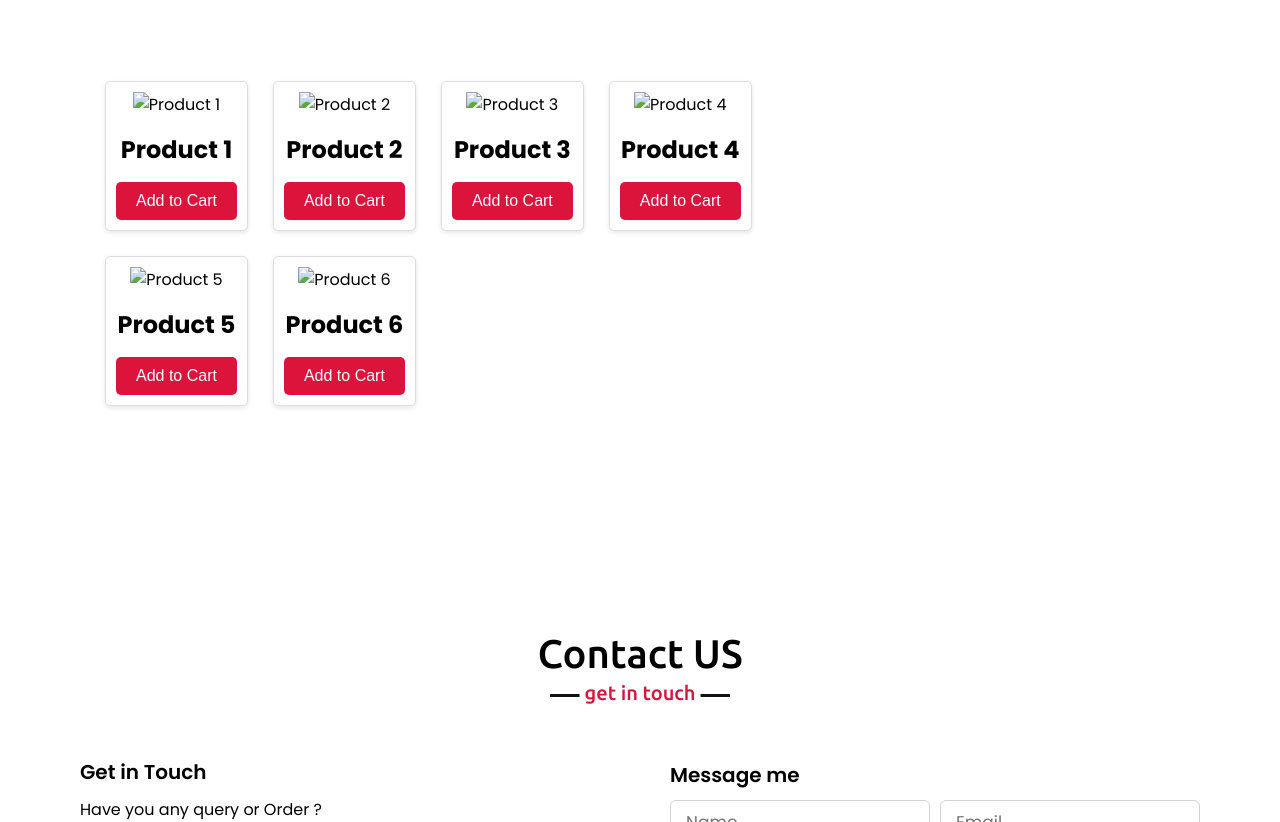
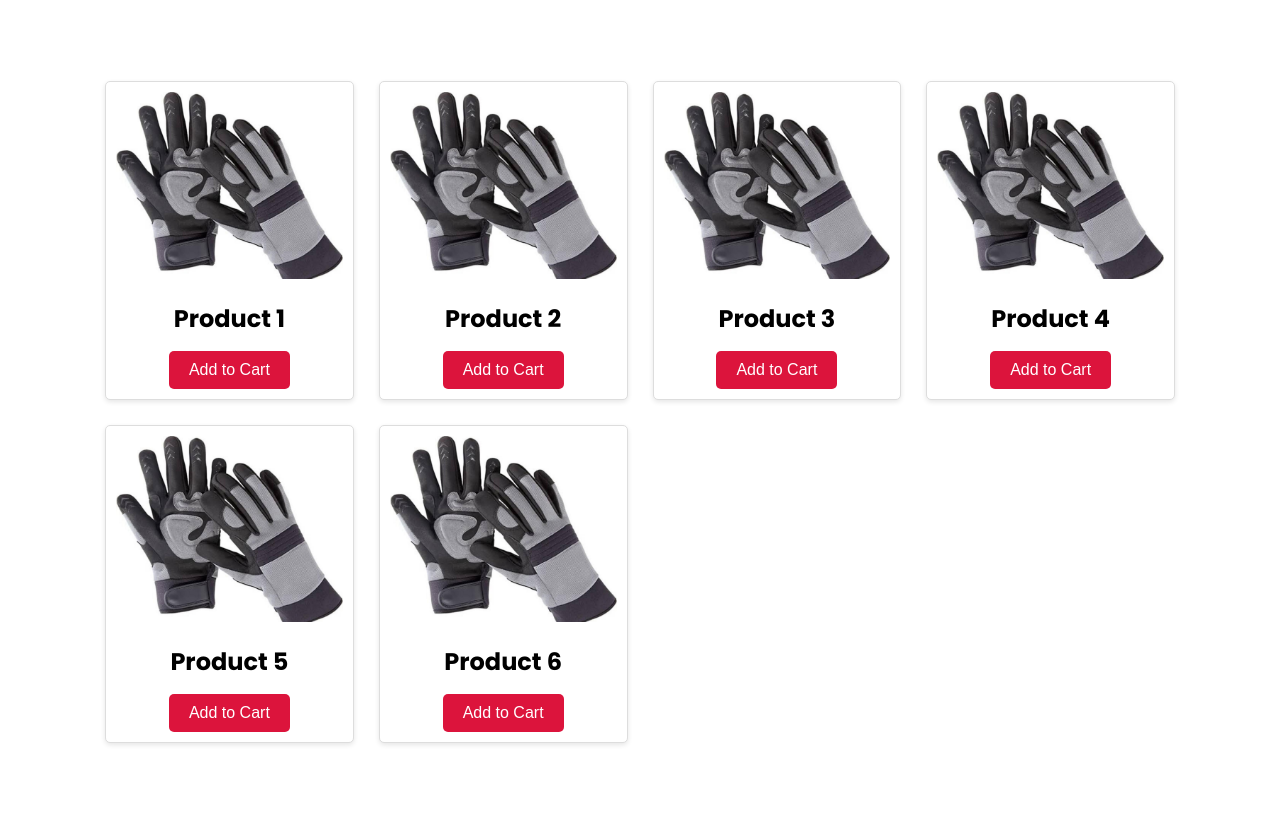
Before and after one commit to InspireLeather/InspireLeather, a plain HTML site: page index.html in a window 1280 px wide. Shown: the part 2235-3057 px from the top of the page. Drawn offline with nearby package versions, Linux system fonts and the light colour scheme; files whose address does not match are found by name.

Commit message:
Update index.html

```diff
--- a/index.html
+++ b/index.html
@@ -52,7 +52,7 @@
             <h2 class="title">About US</h2>
             <div class="about-content">
                 <div class="column left">
-                    <img src="Assets/images/hamza.jpg" alt="">
+                    <img src="hamza.jpg" alt="">
                 </div>
                 <div class="column right">
                     <div class="text">We are <span class="typing-2"></span></div>
@@ -107,37 +107,37 @@
             <div class="skills-content">
                 <div class="container">
         <div class="product-card">
-            <img src="Assets/images/product3.jpg" alt="Product 1">
+            <img src="product3.jpg" alt="Product 1">
             <h2>Product 1</h2>
             <p></p>
             <button>Add to Cart</button>
         </div>
          <div class="product-card">
-            <img src="Assets/images/product3.jpg" alt="Product 2">
+            <img src="product3.jpg" alt="Product 2">
             <h2>Product 2</h2>
             <p></p>
             <button>Add to Cart</button>
         </div>
          <div class="product-card">
-            <img src="Assets/images/product3.jpg" alt="Product 3">
+            <img src="product3.jpg" alt="Product 3">
             <h2>Product 3</h2>
             <p></p>
             <button>Add to Cart</button>
         </div> <div class="product-card">
-           <img src="Assets/images/product3.jpg" alt="Product 4">
+           <img src="product3.jpg" alt="Product 4">
            <h2>Product 4</h2>
            <p></p>
            <button>Add to Cart</button>
          </div>
 
         <div class="product-card">
-            <img src="Assets/images/product3.jpg" alt="Product 5">
+            <img src="product3.jpg" alt="Product 5">
             <h2>Product 5</h2>
             <p></p>
             <button>Add to Cart</button>
         </div>
         <div class="product-card">
-            <img src="Assets/images/product3.jpg" alt="Product 6">
+            <img src="product3.jpg" alt="Product 6">
             <h2>Product 6</h2>
             <p></p>
             <button>Add to Cart</button>
```
